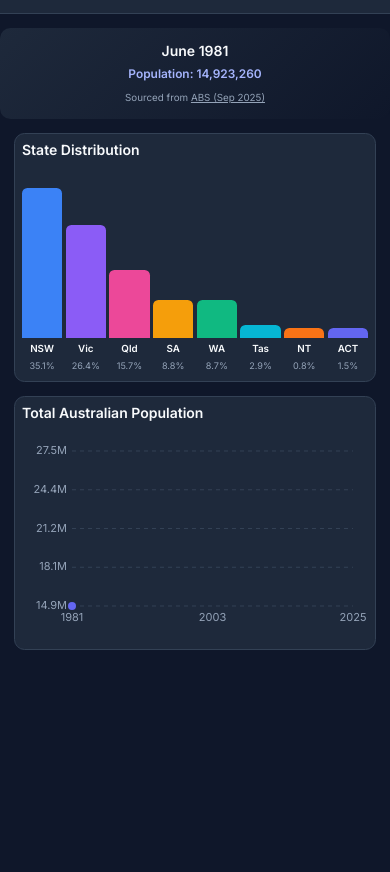
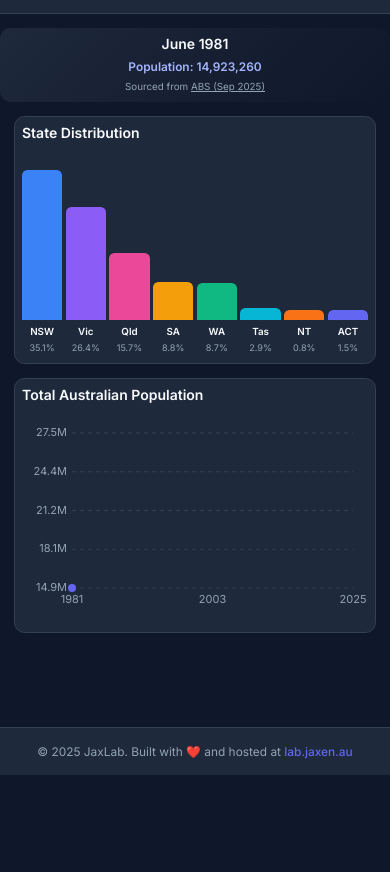
Before and after one commit to jwood74/jaxlab, a plain HTML site: page tools/aus-population/index.html in a window 390 px wide. Shown: the part 69-941 px from the top of the page. Drawn offline with Linux system fonts and the light colour scheme.

Commit message:
Fix scroll issue more, and hamburger menu

```diff
--- a/tools/aus-population/index.html
+++ b/tools/aus-population/index.html
@@ -29,8 +29,6 @@
                 <div class="logo-icon">🧪</div>
                 <span class="logo-text">Jax<span>Lab</span></span>
             </a>
-
-            <button class="mobile-menu-btn" aria-label="Toggle menu" aria-expanded="false">☰</button>
 
             <nav>
                 <ul class="nav-links">
@@ -95,7 +93,7 @@
         <div class="container">
             <p class="footer-copyright">
                 © 2025 JaxLab. Built with ❤️ and hosted at
-                <span class="footer-domain">lab.jaxen.au</span>
+                <a href="https://lab.jaxen.au"pan class="footer-domain"><span class="footer-domain">lab.jaxen.au</span></a>
             </p>
         </div>
     </footer>
--- a/tools/aus-population/style.css
+++ b/tools/aus-population/style.css
@@ -1,21 +1,23 @@
 /* Australian Population Viewer Styles */
 
 .population-viewer {
-    padding: var(--spacing-md) 0;
+    padding-top: 1px;
+    padding-bottom: var(--spacing-md);
     min-height: 100vh;
 }
 
 /* Sticky Wrapper */
 .sticky-wrapper {
     position: sticky;
-    top: 80px;
+    top: 90px;
     z-index: 50;
+    padding-top: var(--spacing-sm);
 }
 
 /* Title Section */
 .title-section {
     text-align: center;
-    padding: var(--spacing-md);
+    padding: var(--spacing-sm);
     margin-bottom: var(--spacing-md);
     background: linear-gradient(135deg, var(--surface-color) 0%, var(--background-color) 100%);
     border-radius: var(--radius-lg);
@@ -36,7 +38,7 @@
 .data-source {
     font-size: 0.7rem;
     color: var(--text-secondary);
-    margin-top: var(--spacing-sm);
+    margin-top: var(--spacing-xs);
 }
 
 .data-source a {
@@ -403,4 +405,18 @@
 /* Footer Override */
 .footer {
     padding: var(--spacing-md) 0;
+    position: fixed;
+    bottom: 0;
+    width: 100%;
+    z-index: 100;
 }
+
+/* Hide scrollbar */
+html {
+    scrollbar-width: none;
+    -ms-overflow-style: none;
+}
+
+html::-webkit-scrollbar {
+    display: none;
+}
```
Also changed, not shown: index.html (+1 -3 lines).
